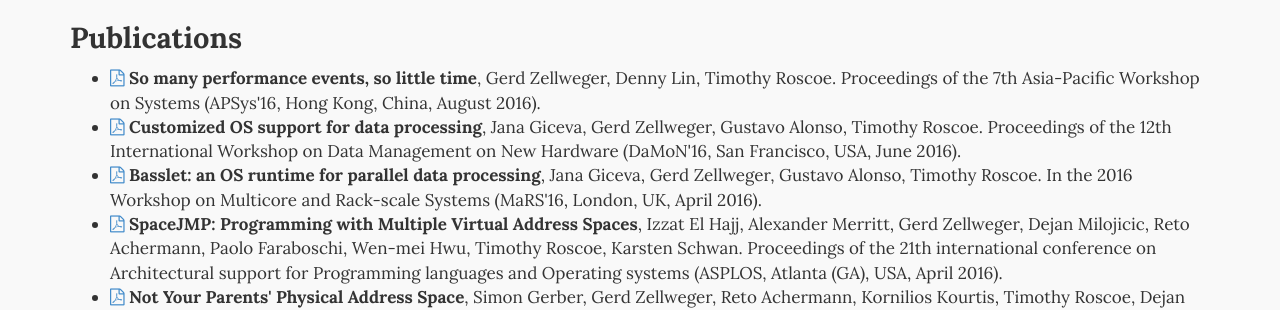
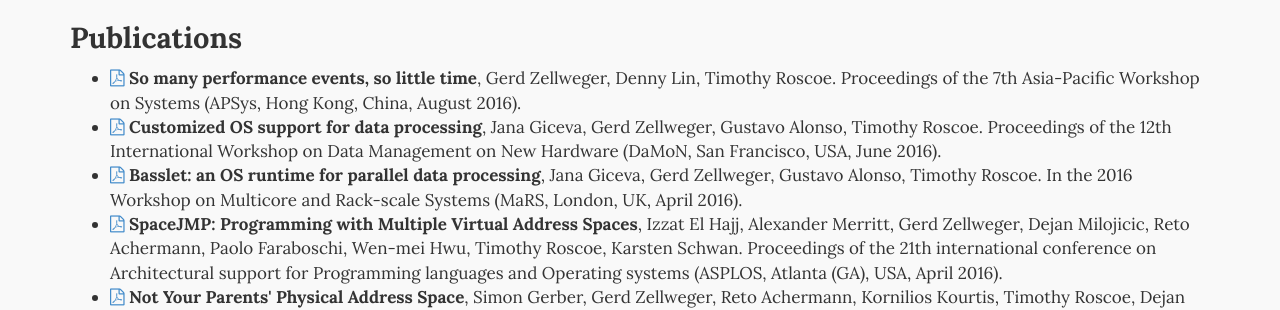
Before and after one commit to gz/website, a Jekyll site: the page built from index.html, in a window 1280 px wide and 1135 px high. Shown: the part 406-716 px from the top of the window. Built offline with Jekyll 4.4.1, drawn with Linux system fonts in a browser that asks for light colours; nearby versions of some CDN libraries; Markdown is read by kramdown in place of the engine named in the settings.

Commit message:
Fix wording for publications.
Signed-off-by: Gerd Zellweger <mail@gerdzellweger.com>

```diff
--- a/index.html
+++ b/index.html
@@ -27,15 +27,15 @@
 <ul class="unstyled">
     <li>
         <a href="papers/glatt-apsys16.pdf"><i class="fa fa-file-pdf-o"></i></a>
-        <strong>So many performance events, so little time</strong>, Gerd Zellweger, Denny Lin, Timothy Roscoe. Proceedings of the 7th Asia-Pacific Workshop on Systems (APSys'16, Hong Kong, China, August 2016).
+        <strong>So many performance events, so little time</strong>, Gerd Zellweger, Denny Lin, Timothy Roscoe. Proceedings of the 7th Asia-Pacific Workshop on Systems (APSys, Hong Kong, China, August 2016).
     </li>
   <li>
       <a href="papers/customizedos-damon16.pdf"><i class="fa fa-file-pdf-o"></i></a>
-      <strong>Customized OS support for data processing</strong>, Jana Giceva, Gerd Zellweger, Gustavo Alonso, Timothy Roscoe. Proceedings of the 12th International Workshop on Data Management on New Hardware (DaMoN'16, San Francisco, USA, June 2016).
+      <strong>Customized OS support for data processing</strong>, Jana Giceva, Gerd Zellweger, Gustavo Alonso, Timothy Roscoe. Proceedings of the 12th International Workshop on Data Management on New Hardware (DaMoN, San Francisco, USA, June 2016).
   </li>
   <li>
       <a href="papers/basslet-mars16.pdf"><i class="fa fa-file-pdf-o"></i></a>
-      <strong>Basslet: an OS runtime for parallel data processing</strong>, Jana Giceva, Gerd Zellweger, Gustavo Alonso, Timothy Roscoe. In the 2016 Workshop on Multicore and Rack-scale Systems (MaRS'16, London, UK, April 2016).
+      <strong>Basslet: an OS runtime for parallel data processing</strong>, Jana Giceva, Gerd Zellweger, Gustavo Alonso, Timothy Roscoe. In the 2016 Workshop on Multicore and Rack-scale Systems (MaRS, London, UK, April 2016).
   </li>
   <li>
       <a href="papers/spacejmp-asplos16.pdf"><i class="fa fa-file-pdf-o"></i></a>
```
